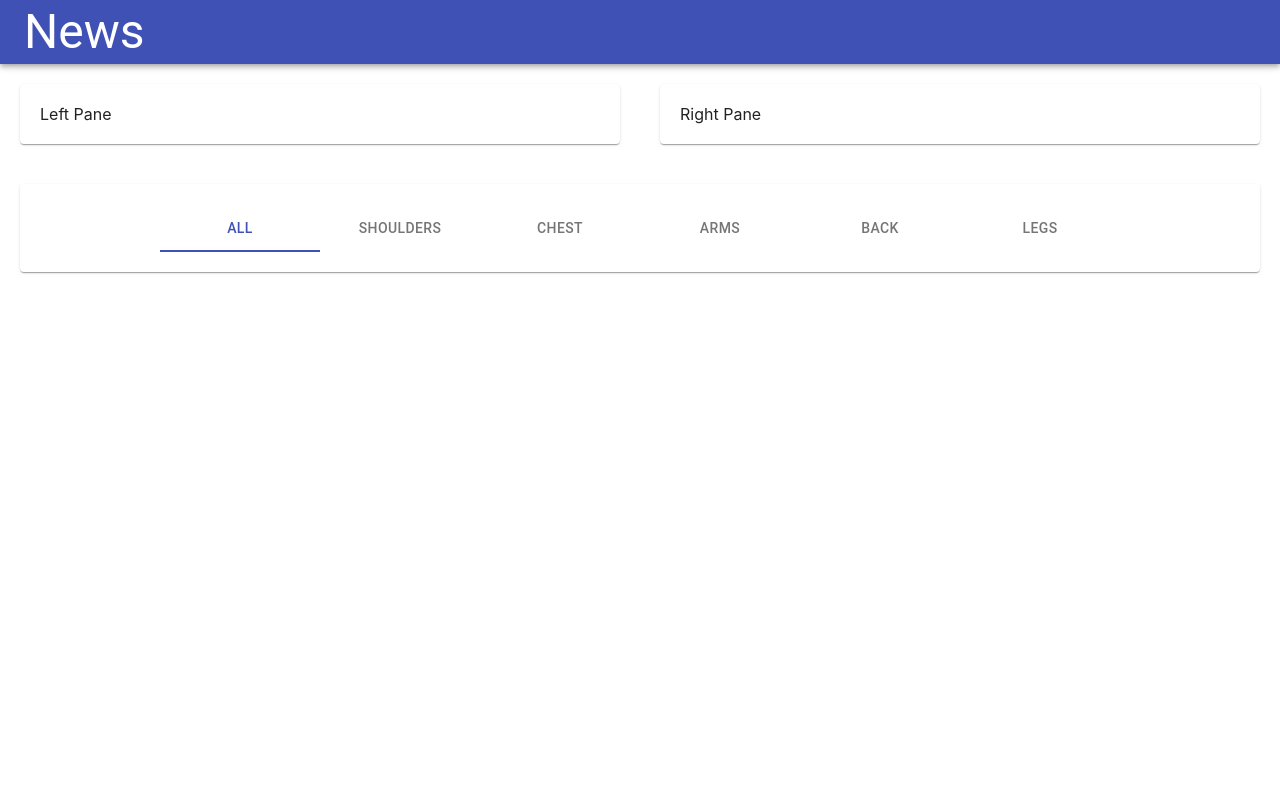
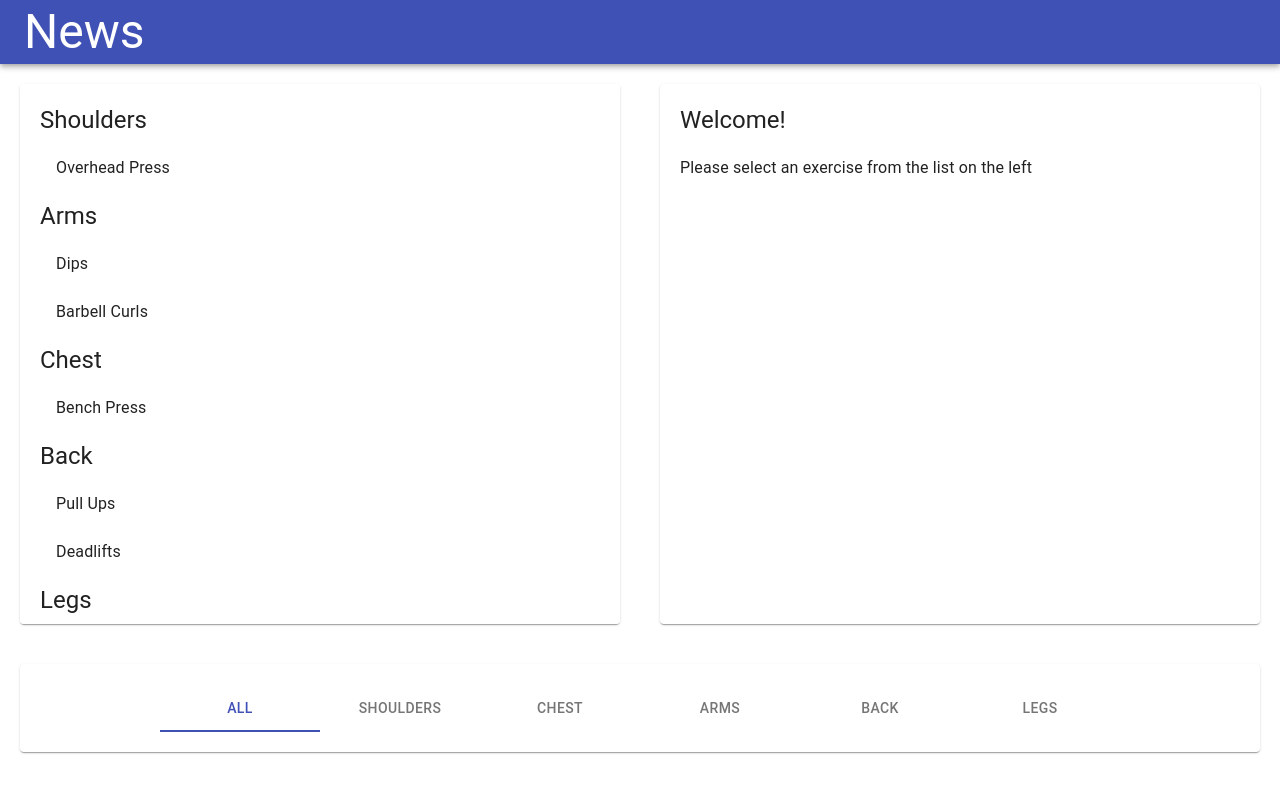
Before and after one commit to hdoshi2/exercise-data, a React (Create React App) app: page / in a window 1280 px wide. Shown: the top 792 px of the page. Built offline with nearby package versions, Linux system fonts and the light colour scheme.

Commit message:
feat: added exercise list to the home page

```diff
--- a/src/components/App.js
+++ b/src/components/App.js
@@ -14,15 +14,21 @@ class App extends Component {
   }
 
   getExercisesByMuscles() {
-    return this.state.exercises
+    return Object.entries(this.state.exercises.reduce((exercises, exercise) => {
+      const { muscles } = exercise
+
+      exercises[muscles] = exercises[muscles] ? [...exercises[muscles], exercise] : [exercise]
+
+      return exercises
+    }, {}))
   }
 
   render() {
-    console.log(this.getExercisesByMuscles())
+    const sortedExercises = this.getExercisesByMuscles()
     return (
       <Fragment>
         <Header />
-        <Exercises exercises={exercises} />
+        <Exercises exercises={sortedExercises} />
         <Footer muscles={muscles} />
       </Fragment>
     );
--- a/src/components/exercises/LeftPane.js
+++ /dev/null
@@ -1,9 +0,0 @@
-import React from "react";
-import { Paper } from "@material-ui/core";
-
-const LeftPane = props => {
-  const { classes } = props;
-  return <Paper className={classes.paper}>Left Pane</Paper>;
-};
-
-export default LeftPane;
--- a/src/components/exercises/RightPane.js
+++ /dev/null
@@ -1,9 +0,0 @@
-import React from "react";
-import { Paper } from "@material-ui/core";
-
-const RightPane = props => {
-  const { classes } = props;
-  return <Paper className={classes.paper}>Right Pane</Paper>;
-};
-
-export default RightPane;
--- a/src/components/exercises/index.js
+++ b/src/components/exercises/index.js
@@ -1,25 +1,49 @@
-import React from "react";
-import { Grid } from "@material-ui/core";
+import React, { Fragment } from "react";
+import { Grid, Paper, Typography, List, ListItem, ListItemText } from "@material-ui/core";
 import { makeStyles } from "@material-ui/core/styles";
-import LeftPane from "./LeftPane";
-import RightPane from "./RightPane";
+
 
 const useStyles = makeStyles(theme => ({
   paper: {
     padding: 20,
-    margin: 20
+    margin: 20,
+    height: 500,
+    overflowY: 'auto'
   }
 }));
 
-const Exercises = () => {
+const Exercises = ({ exercises }) => {
   const classes = useStyles();
   return (
     <Grid container sm={12}>
       <Grid item sm={6}>
-        <LeftPane classes={classes} />
+        <Paper className={classes.paper}>
+          {exercises.map(([group, exercises]) =>
+            <Fragment>
+              <Typography variant="h5" style={{ textTransform: 'capitalize' }}>
+                {group}
+                <List component='ul'>
+                  {exercises.map(({ title }) =>
+                    <ListItem>
+                      <ListItemText primary={title}>
+                        TEST
+                  </ListItemText>
+                    </ListItem>
+                  )}
+                </List>
+              </Typography>
+            </Fragment>)}
+        </Paper>
       </Grid>
       <Grid item sm={6}>
-        <RightPane classes={classes} />
+        <Paper className={classes.paper}>
+          <Typography variant="h5">
+            Welcome!
+            </Typography>
+          <Typography style={{ marginTop: 20 }}>
+            Please select an exercise from the list on the left
+            </Typography>
+        </Paper>
       </Grid>
     </Grid>
   );
```
